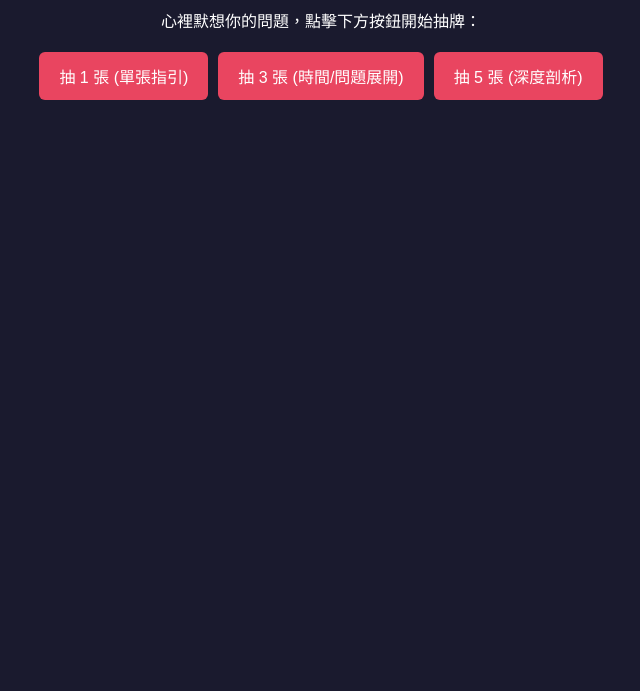
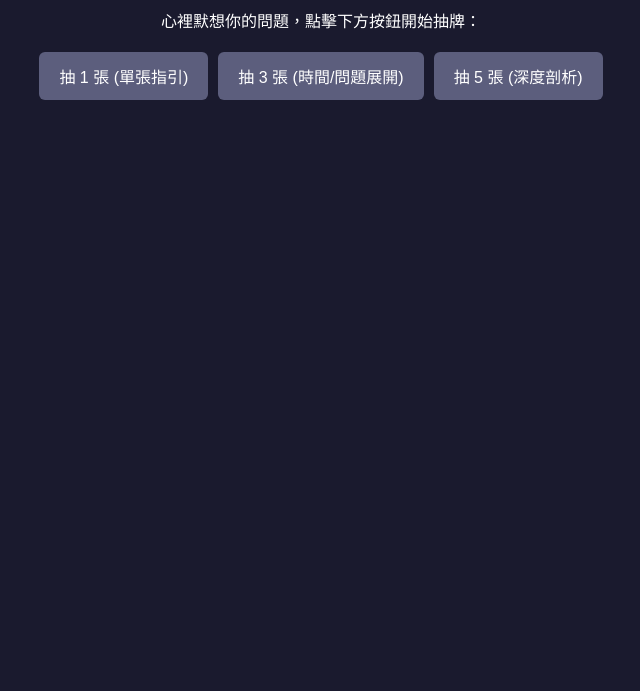
Before and after one commit to Karagraphyart/K_Tarot, a plain HTML site: page index.html in a window 1280 px wide. Shown: the part 109-800 px from the top of the page, without its empty margins (319-959 px from the left). Drawn offline with Linux system fonts and the light colour scheme.

Commit message:
index.html

```diff
--- a/index.html
+++ b/index.html
@@ -20,7 +20,7 @@
             flex-wrap: wrap;
         }
         button {
-            background-color: #e94560;
+            background-color: #5c5e7d;
             color: white;
             border: none;
             padding: 12px 20px;
```
